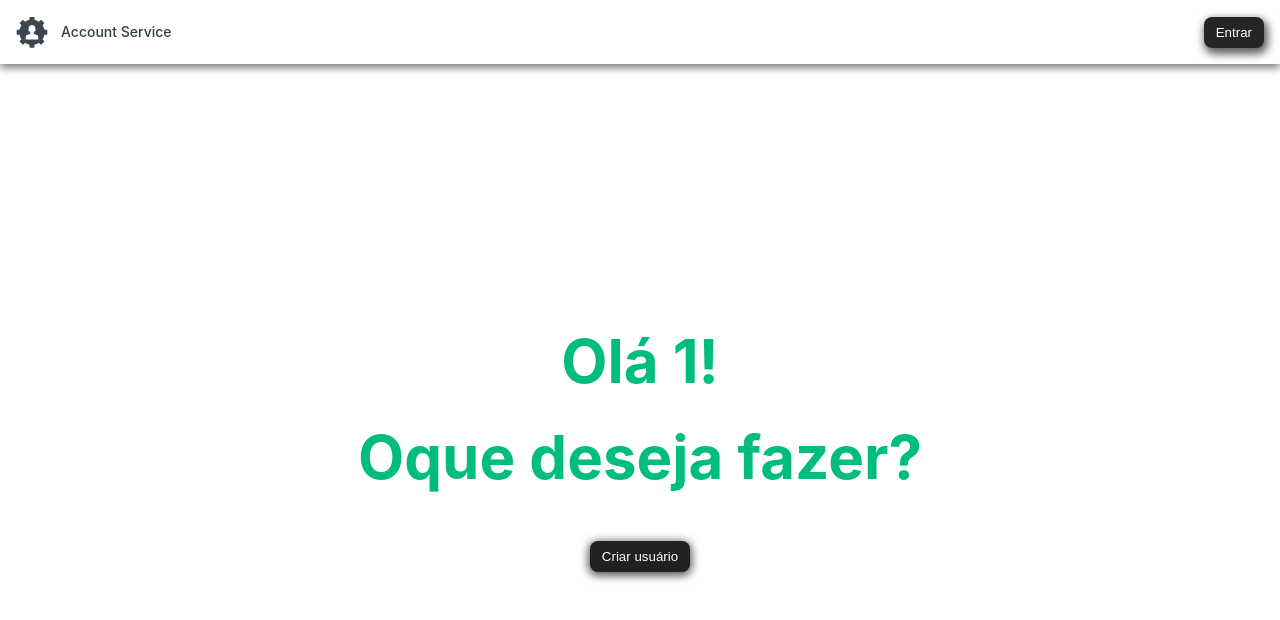
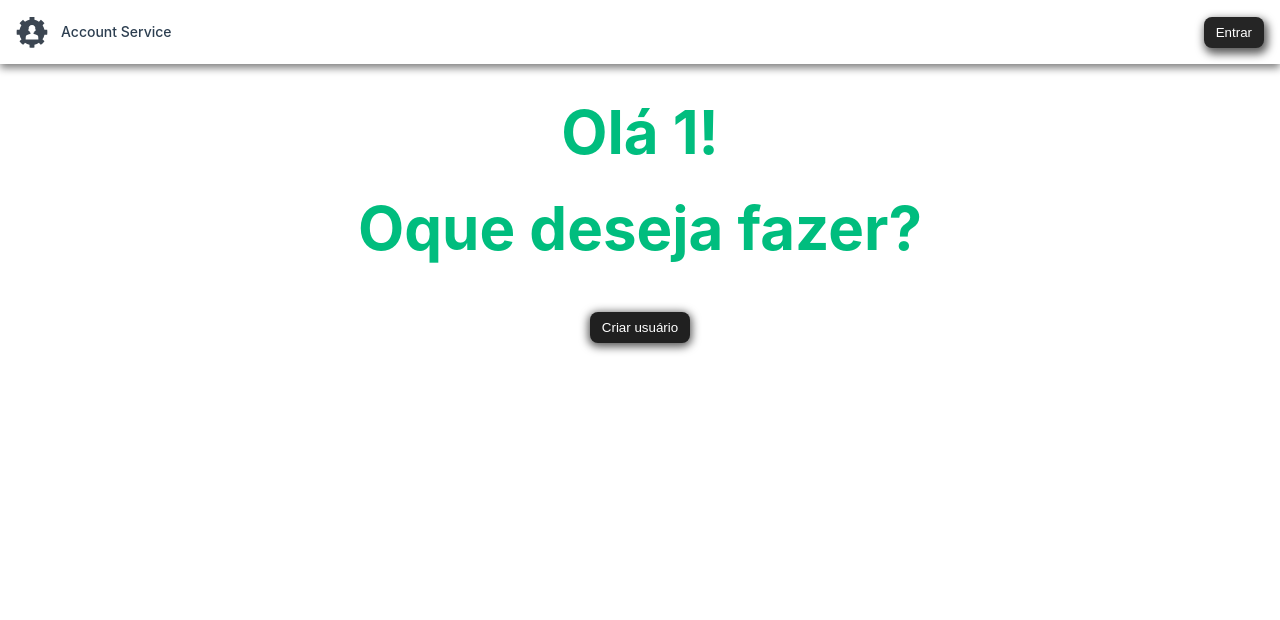
Before and after one commit to laxeder/vue-account-service, a Vue app: page /users/1 in a window 1280 px wide. Shown: the top 620 px of the page. Built offline with nearby package versions, Linux system fonts and the light colour scheme.

Commit message:
feat(routes): Adicionando dados dinâmicos

```diff
--- a/src/router/index.ts
+++ b/src/router/index.ts
@@ -10,24 +10,33 @@ const router = createRouter({
 router.addRoute({
   name: 'home',
   path: '/',
+  alias: ['/casa', '/inicial'],
   component: HomeView
+})
+
+router.addRoute({
+  path: '/home',
+  redirect: { name: 'home' }
 })
 
 router.addRoute({
   name: 'users',
   path: '/users/:id',
-  component: import('@/views/UserView.vue'),
-  children: [{
-    path: 'create',
-    name: "user-create",
-    component: import('@/components/user/CreateUser.vue')
-  }]
+  props: true,
+  component: () => import('@/views/UserView.vue'),
+  children: [
+    {
+      path: 'create',
+      name: 'user-create',
+      component: () => import('@/components/user/CreateUser.vue')
+    }
+  ]
 })
 
 router.addRoute({
   name: 'not-found',
   path: '/:pathMatch(.*)*',
-  component: import('@/views/NotFound.vue')
+  component: () => import('@/views/NotFound.vue')
 })
 
 export default router
--- a/src/views/UserView.vue
+++ b/src/views/UserView.vue
@@ -1,21 +1,20 @@
 <script setup lang="ts">
 import router from '@/router/index'
-import { useRoute } from 'vue-router'
 
-const { params } = useRoute()
-const { id } = params
+const { id } = defineProps(['id'])
 
 function onCreateUser() {
-  router.push({ name: "user-create" })
+  router.push({ name: 'user-create' })
 }
 </script>
 
 <template>
-  <main>
+  <header>
     <h1>Olá {{ id }}!</h1>
     <h1>Oque deseja fazer?</h1>
-
     <button class="create-user-button" @click="onCreateUser">Criar usuário</button>
+  </header>
+  <main>
     <div class="child">
       <router-view></router-view>
     </div>
@@ -23,6 +22,14 @@ function onCreateUser() {
 </template>
 
 <style scoped>
+header {
+  display: flex;
+  flex-direction: column;
+  align-items: center;
+  width: 100%;
+  height: 100%;
+}
+
 main {
   display: flex;
   flex-direction: column;
```
